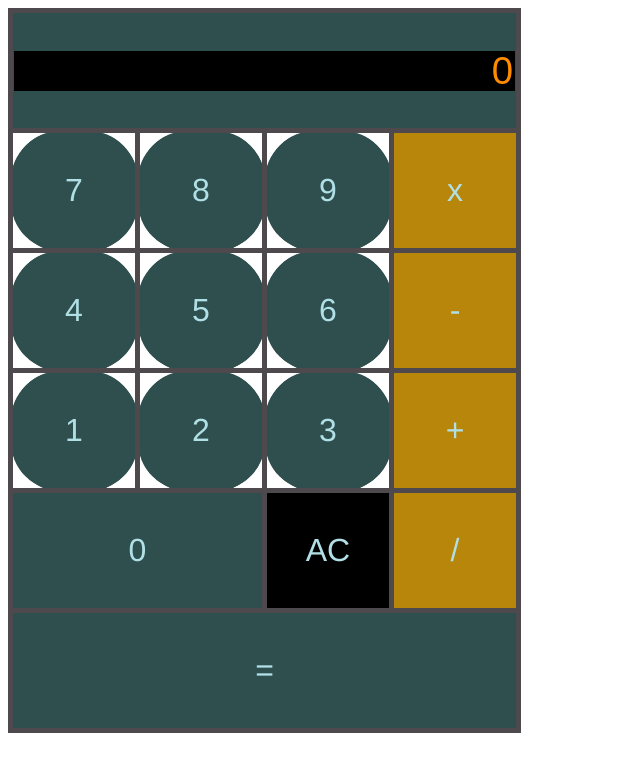
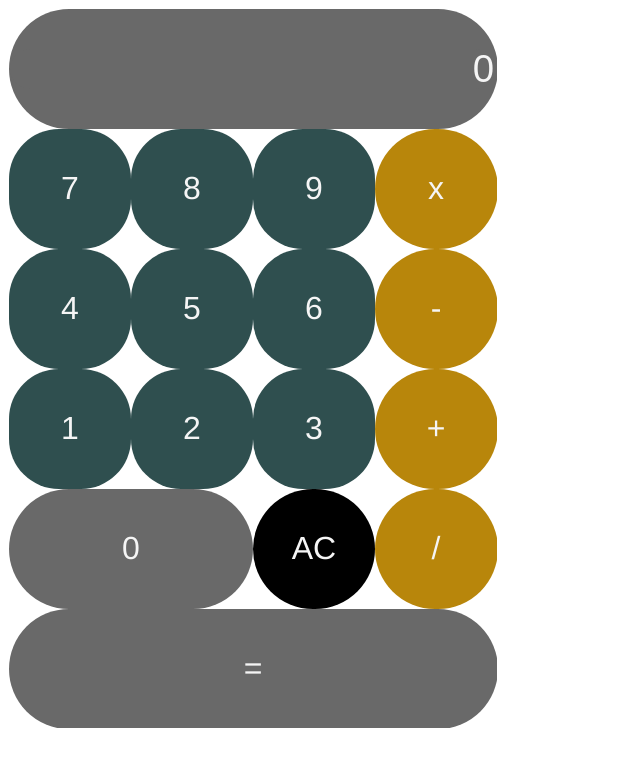
Before and after one commit to Tee808-bigD/MY-DATABASE, a plain HTML site: page calculater.html in a window 1280 px wide. Shown: the whole page, without its empty margins (0-640 px from the left). Drawn offline with Linux system fonts and the light colour scheme.

Commit message:
Add files via upload

```diff
--- a/stylle.css
+++ b/stylle.css
@@ -4,29 +4,35 @@ table
     text-align: center;
     border-collapse: collapse;
     font: normal 2em arilal ,Helvetica, sans-serif;
-    background-color: solid #4e494d;
+    color: whitesmoke;
+    border-color: white;
 
 }
 tr
 {
     height: 15vh;
-    background-color:darkslategrey;
-    color: solid #4e494d;
+    background-color: solid #4e494d;
+    outline-color: white;
+
+
 
 }
 td
 {
     width: 15vh;
-    border: 5px solid #4e494d;
+    border: 5px;
+    background-color: dimgrey;
+    border-radius: 70PX;
 }
 #inputBox
 {
-    background-color: black;
+    background-color:dimgrey ;
+    border-radius: 70PX;
     text-align: end;
     width: 100%;
     height: 5vh;
     font-size: 1.2em;
-    color: darkorange;
+    color: whitesmoke;
     border: 0px;
 }
 .digitalButton {
@@ -39,9 +45,10 @@ td
 {
     background-color: darkgoldenrod;
      border-radius: 8px;
+    border-radius: 70PX;
 }
 .ACButton
 {
     background-color: black;
-     border-radius: 8px;
+     border-radius: 70px;
 }
```
